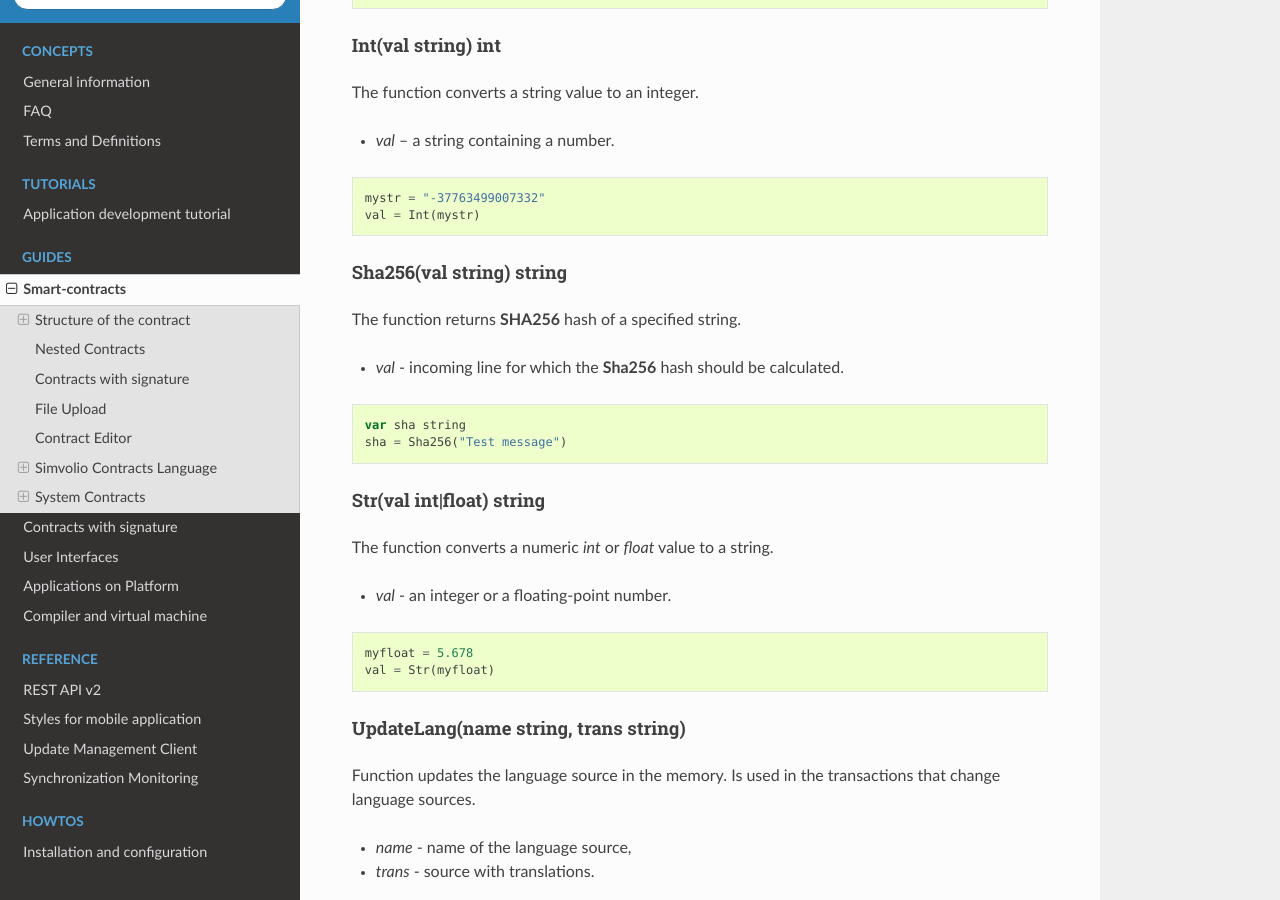
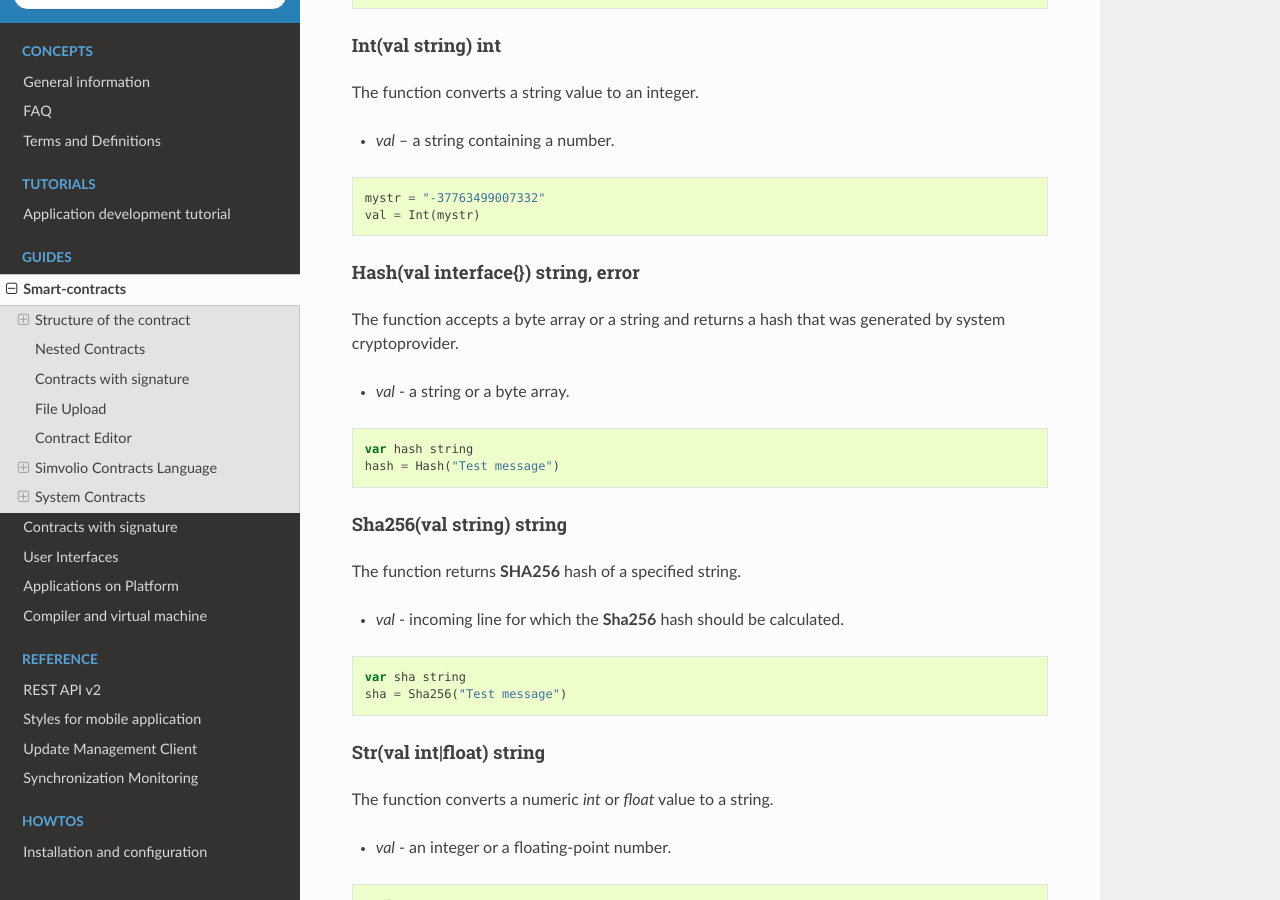
Before and after one commit to AplaProject/apla-docs-en, a Sphinx documentation site: the page built from source/topics/script.rst, in a window 1280 px wide and 900 px high, scrolled down 19926 px. Built offline with Sphinx 7.4.7 and the Read the Docs theme 2.0.0, drawn with Linux system fonts in a browser that asks for light colours.

Commit message:
Add Hash to script.rst

```diff
--- a/source/topics/script.rst
+++ b/source/topics/script.rst
@@ -816,6 +816,19 @@ The function converts a string value to an integer.
     val = Int(mystr)
 
 
+Hash(val interface{}) string, error
+-----------------------------------
+
+The function accepts a byte array or a string and returns a hash that was generated by system cryptoprovider.
+
+* *val* - a string or a byte array.
+
+.. code:: js
+
+    var hash string
+    hash = Hash("Test message")
+
+
 Sha256(val string) string
 -------------------------
 
```
